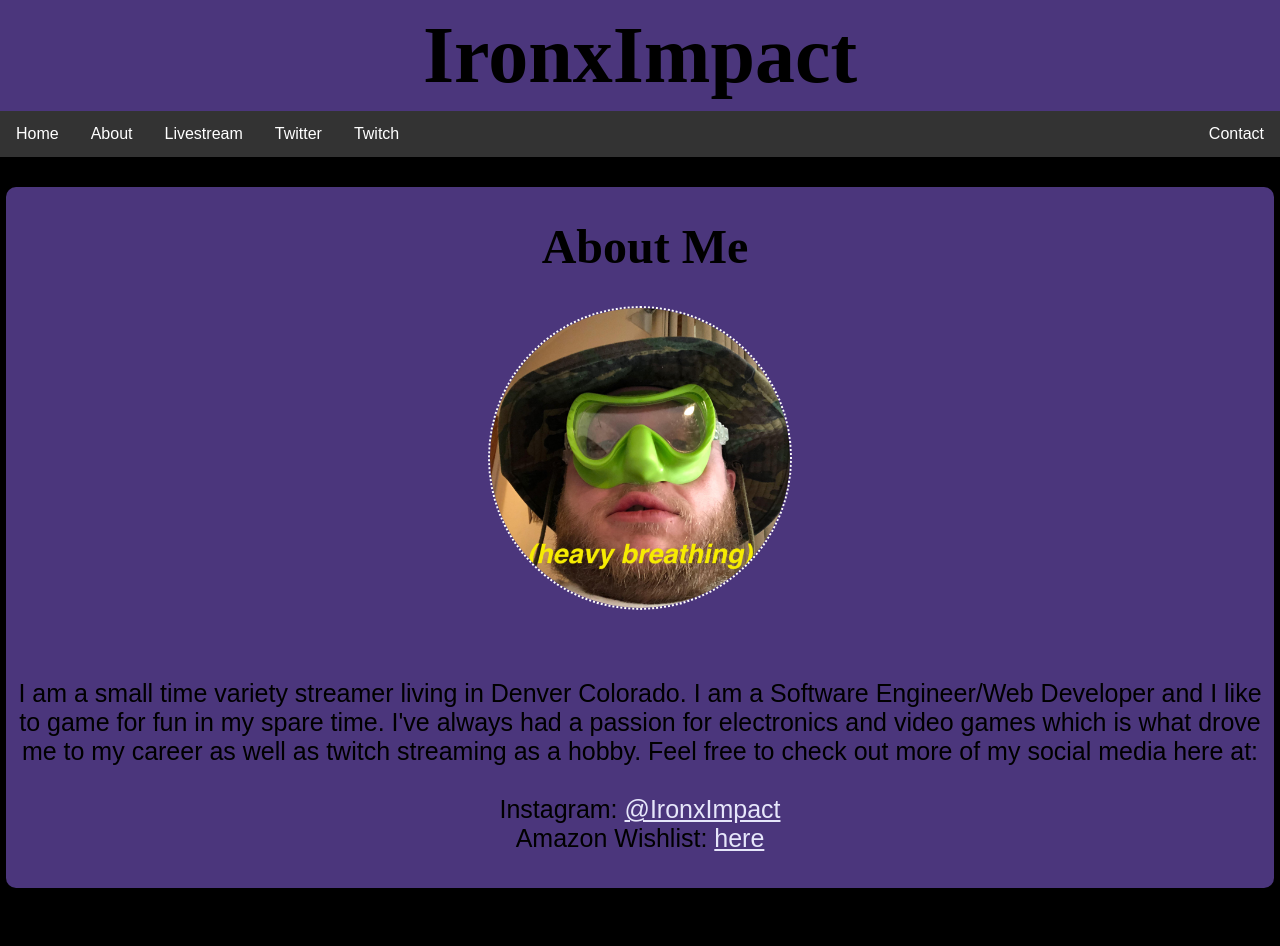
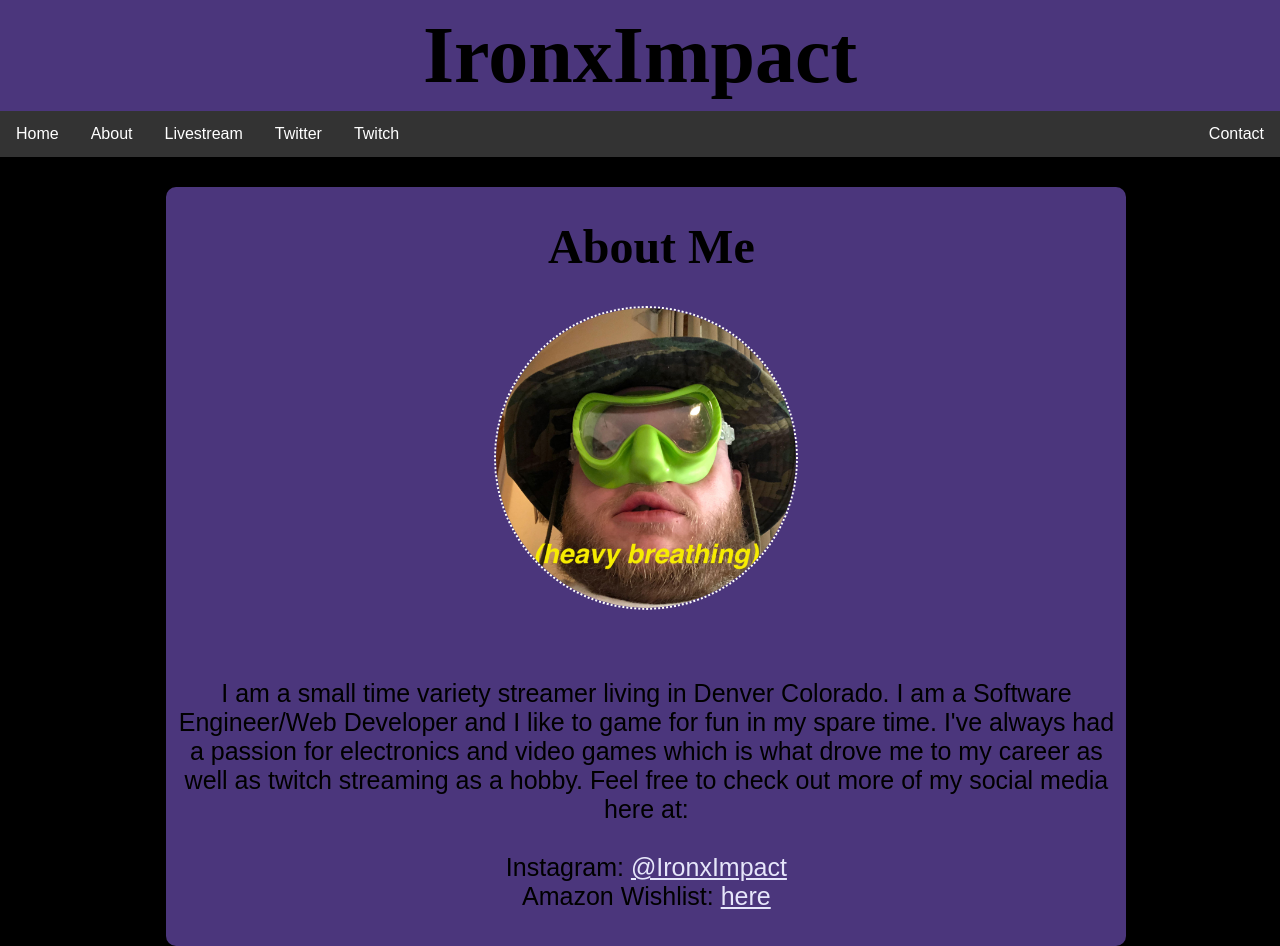
Before and after one commit to DerrickJFoster/ironximpact, a React (Create React App) app in the folder impact_frontend/: page /about in a window 1280 px wide. Before the commit the page ends 888 px from the top, so only its background shows below. Built offline with nearby package versions, Linux system fonts and the light colour scheme; a web font is replaced by a local one.

Commit message:
edit to readme

```diff
--- a/impact_frontend/src/App.css
+++ b/impact_frontend/src/App.css
@@ -20,7 +20,7 @@ body {
 a {
   color: lavender;
 }
-/* MEDIA */
+/* MEDIA-------------------------------------------------------*/
 
 .video {
   clear: both;
@@ -52,7 +52,7 @@ a {
   border: 3px solid var(--twitch-purple-transparent);
 }
 
-/* SOCIAL MEDIA WIDGET */
+/* SOCIAL MEDIA WIDGET--------------------------------------------*/
 .social-media {
   display: block;
 
@@ -79,13 +79,13 @@ a {
   margin-bottom: 30px;
 }
 
-/* ABOUT PAGE */
+/* ABOUT PAGE-------------------------------------------------*/
 .about-box {
   display: block;
   background: var(--twitch-purple);
   height: auto;
-  width: 99%;
-  margin-left: 0.5%;
+  width: 75%;
+  margin-left: 13%;
   /* border: 1px solid gold; */
   float: left;
   border-radius: 10px;
```
Also changed, not shown: 1 other file (tests, documents, lock files or other folders).
